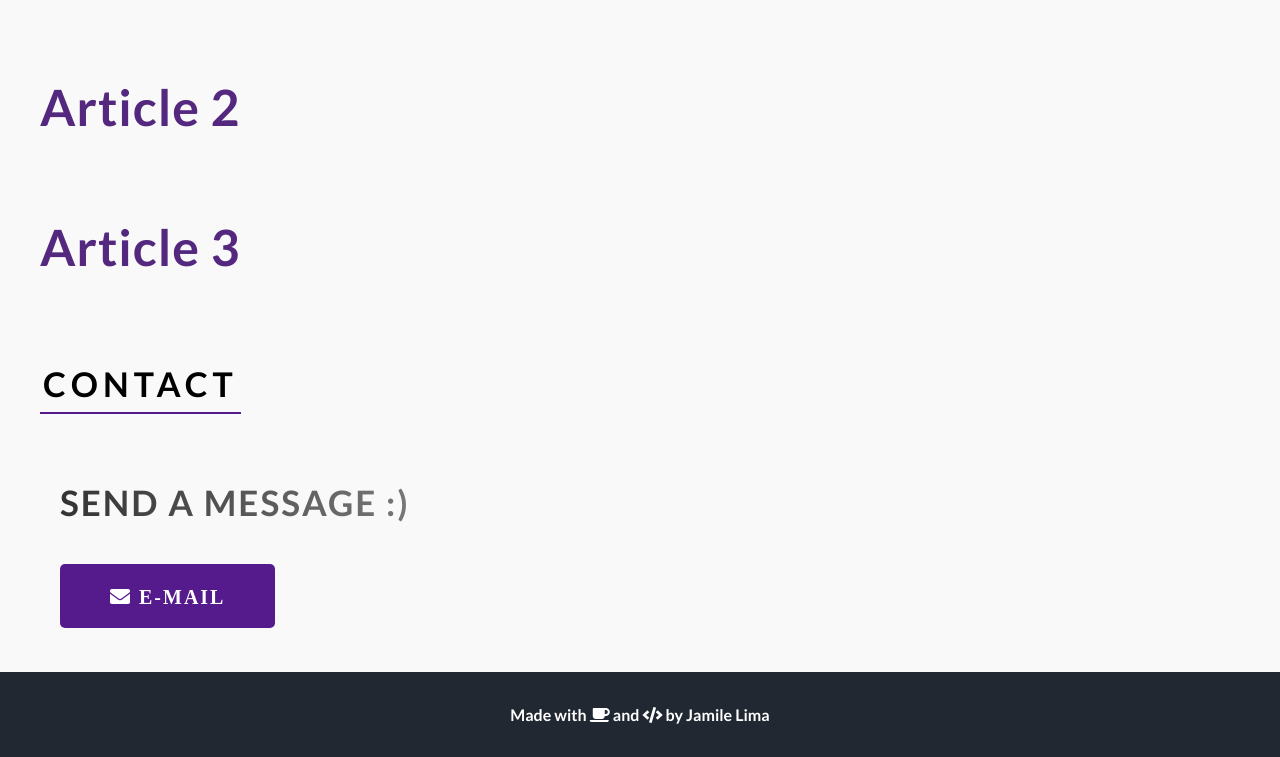
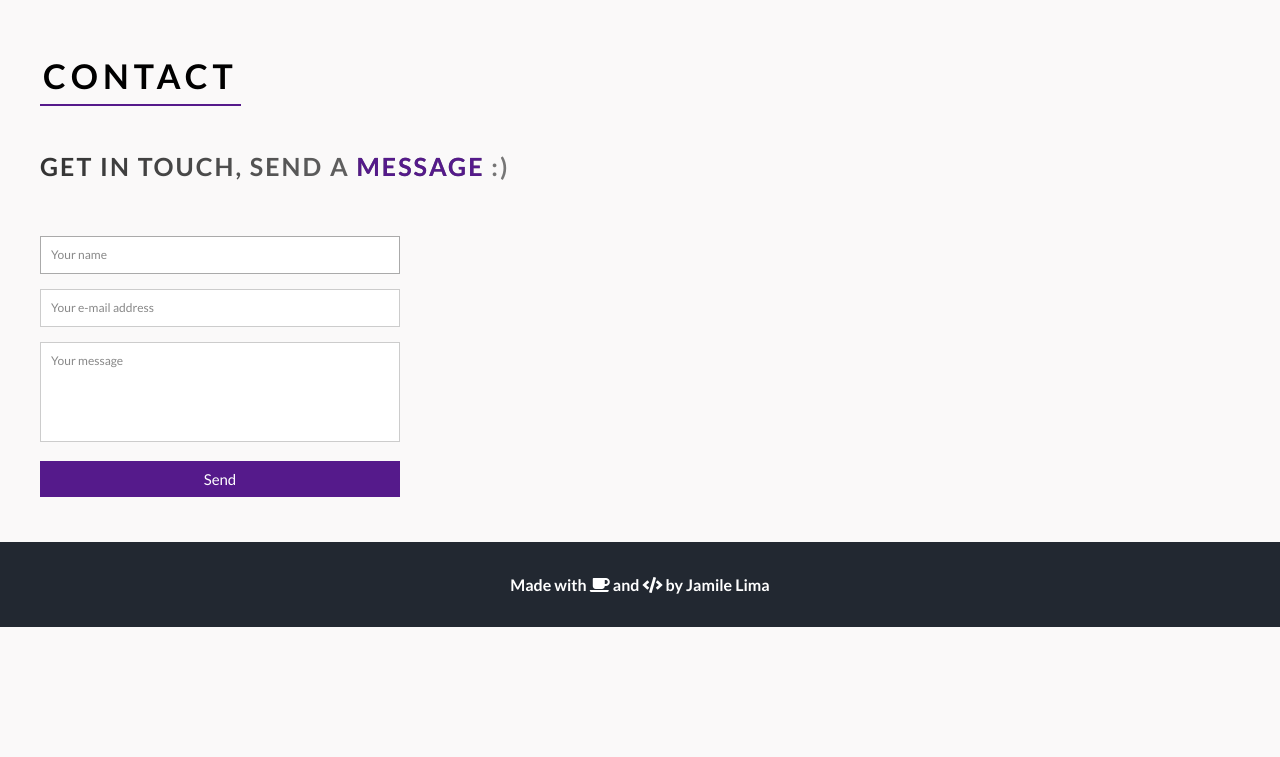
Before and after one commit to fellahi-ali/portfolio, a website: page index.html in a window 1280 px wide. Shown: the part 2164-2921 px from the top of the page. After the commit the page ends 2791 px from the top, so only its background shows below. Drawn offline with nearby package versions, Linux system fonts and the light colour scheme.

Commit message:
Modifying form contact styles

```diff
--- a/index.html
+++ b/index.html
@@ -113,13 +113,7 @@
 
         <div class="portfolio__item">
           <a class="portfolio__item__link" href="#">
-            Lorem
-          </a>
-        </div>
-
-        <div class="portfolio__item">
-          <a class="portfolio__item__link" href="#">
-            Pomodoro
+            Experiments
           </a>
         </div>
       </div>
@@ -151,12 +145,29 @@
 
       <div class="contact margin-section">
         <div class="form__container">
-          <h4 class="form__container__title">Send a message :)</h4>
+          <h4 class="form__container__title">Get in touch, send a
+            <span>message</span> :)</h4>
 
           <div class="margin-top-largest">
-            <a class="btn-link" href="malito:jamilesousalima@gmail.com">
-              <i class="icon--email fa fa-envelope"> E-mail </i>
-            </a>
+            <div class="side-content"></div>
+            <div class="main-content">
+            </div>
+            <div class="container">
+              <form id="contact" action="https://formspree.io/jamilesousalima@gmail.com" method="POST">
+                <fieldset>
+                  <input placeholder="Your name" type="text" tabindex="1" required autofocus>
+                </fieldset>
+                <fieldset>
+                  <input placeholder="Your e-mail address" name="_replyto" type="email" tabindex="2" required>
+                </fieldset>
+                <fieldset>
+                  <textarea placeholder="Your message" tabindex="5" required></textarea>
+                </fieldset>
+                <fieldset>
+                  <input name="submit" id="contact-submit" data-submit="...Sending" type="submit" value="Send">
+                </fieldset>
+              </form>
+            </div>
           </div>
         </div>
       </div>
--- a/sass/_contact.scss
+++ b/sass/_contact.scss
@@ -2,26 +2,32 @@
   @media only screen and (max-width: $bp-medium) {
     background: linear-gradient(
       to right bottom,
-      var(--color-primary-dark),
-      var(--color-primary-darkest)
+      var( --color-grey-light-4),
+      var(--color-grey-dark-3)
     );
   }
 }
 
 .form__container {
-  padding: 2rem;
-
   @media only screen and (max-width: $bp-medium) {
     display: flex;
     flex-direction: column;
     justify-content: center;
     align-items: center;
+    fieldset {
+      border: medium none !important;
+      margin: 0 0 10px;
+      min-width: 100%;
+      padding: 0;
+      width: 50%;
+    }
+
   }
 
   &__title {
-    font-size: 3.5rem;
+    font-size: 2.5rem;
     text-transform: uppercase;
-    font-weight: 700;
+    font-weight: 750;
     display: inline-block;
     background-image: linear-gradient(
       to right,
@@ -43,22 +49,90 @@
   }
 }
 
-.btn-link {
-  &:link, &:visited {
-  text-decoration: none;
-  background-color: var(--color-primary);
-  color: #fff;
-  text-transform: uppercase;
-  padding: 2rem 5rem;
-  border-radius: 5px;
-  transition: all .2s;
-  font-size: 2rem;
+#contact input[type="text"],
+#contact input[type="email"],
+#contact textarea,
+#contact input[type="submit"] {
+  font: 400 12px/16px "Lato", Helvetica, Arial, sans-serif;
+}
+
+fieldset {
+  border: medium none !important;
+  margin: 0 0 10px;
+  min-width: 20%;
+  padding: 0;
+  width: 30%;
+}
+
+#contact input[type="text"],
+#contact input[type="email"],
+#contact textarea {
+  width: 100%;
+  border: 1px solid #ccc;
+  background: #FFF;
+  margin: 0 0 5px;
+  padding: 10px;
+}
+
+#contact input[type="text"]:hover,
+#contact input[type="email"]:hover,
+#contact textarea:hover {
+  -webkit-transition: border-color 0.3s ease-in-out;
+  -moz-transition: border-color 0.3s ease-in-out;
+  transition: border-color 0.3s ease-in-out;
+  border: 1px solid #aaa;
+}
+
+#contact textarea {
+  height: 100px;
+  max-width: 100%;
+  resize: none;
+}
+
+#contact input[type="submit"] {
+  cursor: pointer;
+  width: 100%;
   border: none;
-  letter-spacing: 2px;
-  cursor: pointer;
+  background: var(--color-primary);
+  color: #FFF;
+  margin: 0 0 5px;
+  padding: 10px;
+  font-size: 15px;
+}
 
-  &:hover {
-      background-color: var(--color-primary-dark);
-  }
+#contact input[type="submit"]:hover {
+  background: #999;
+  -webkit-transition: background 0.3s ease-in-out;
+  -moz-transition: background 0.3s ease-in-out;
+  transition: background-color 0.3s ease-in-out;
 }
+
+#contact input[type="submit"]:active {
+  box-shadow: inset 0 1px 3px rgba(0, 0, 0, 0.5);
 }
+
+#contact input:focus,
+#contact textarea:focus {
+  outline: 0;
+  border: 1px solid #aaa;
+}
+
+::-webkit-input-placeholder {
+  color: #888;
+}
+
+:-moz-placeholder {
+  color: #888;
+}
+
+::-moz-placeholder {
+  color: #888;
+}
+
+:-ms-input-placeholder {
+  color: #888;
+}
+
+span {
+  color: var(--color-primary);
+}
```
Also changed, not shown: css/style.css.
